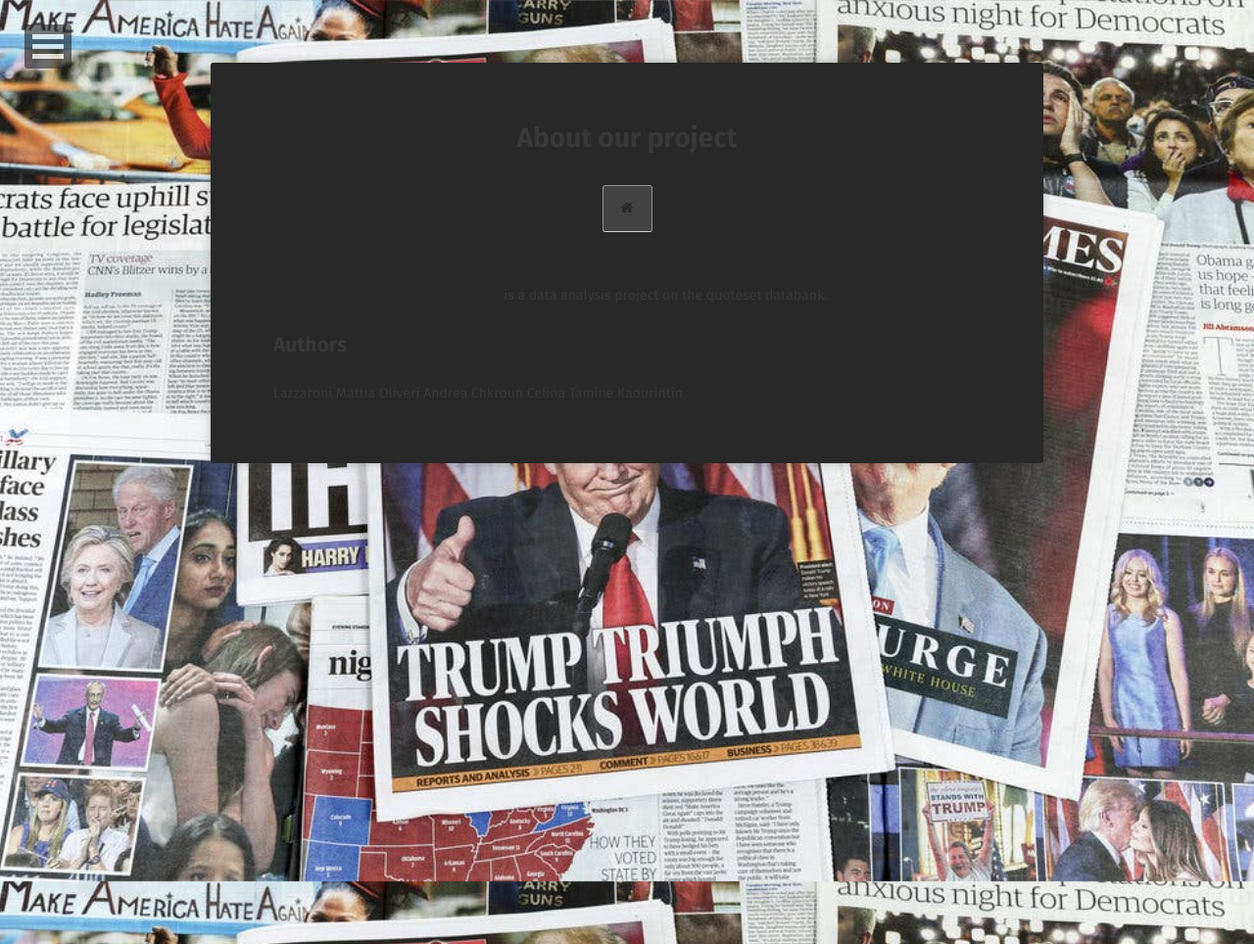
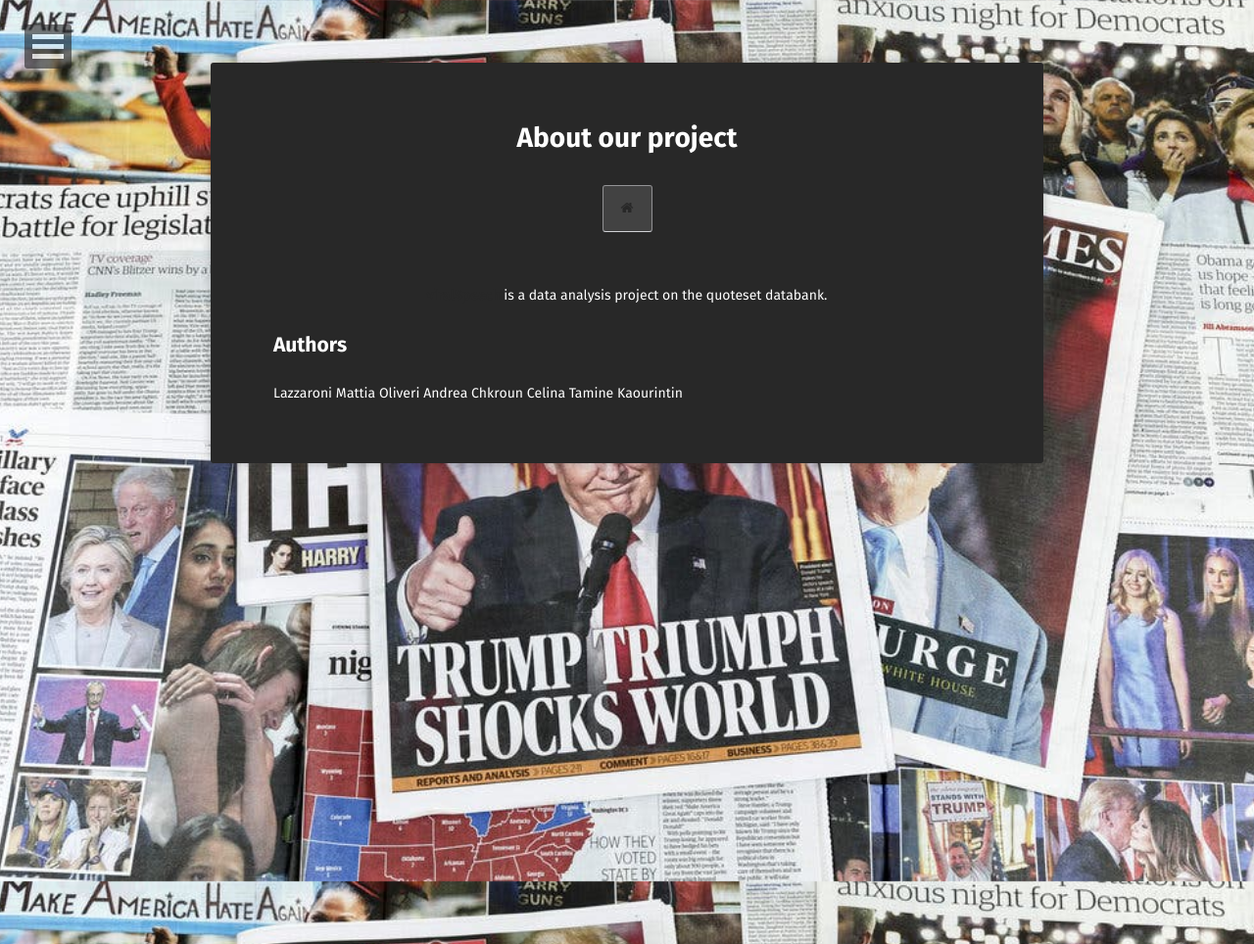
Before and after one commit to kaoutamine/viralSpeech, a Jekyll site: the page built from aboutus/index.md, in a window 1280 px wide. Shown: the whole page at 98% size. Built offline with Jekyll 4.4.1, drawn with Linux system fonts in a browser that asks for light colours; some web fonts are replaced.

Commit message:
home modif

```diff
--- a/_includes/nav.html
+++ b/_includes/nav.html
@@ -4,7 +4,7 @@
 		<li><a href="{{ site.url }}/">Home</a></li>
 		<li><a href="{{ site.url }}/aboutus/">About us</a></li>
 		<li>
-			<a href="#">Posts</a>
+			<a href="#">Sections</a>
 			<ul class="dl-submenu">
 				<li><a href="{{ site.url }}/quotebank/">The Quotebank</a></li>
 				<li><a href="{{ site.url }}/feature_extraction/">Extract Features</a></li>
--- a/_sass/site.scss
+++ b/_sass/site.scss
@@ -107,7 +107,7 @@ body {
     max-width: 850px;
     margin: 4rem auto;
     background: $color_shark;
-    color: $color_tuatara;
+    color: $white;
     padding: 2em;
     border-radius: 3px;
     box-shadow: 0 0 10px 0 rgba($color_shark,0.3);
```
